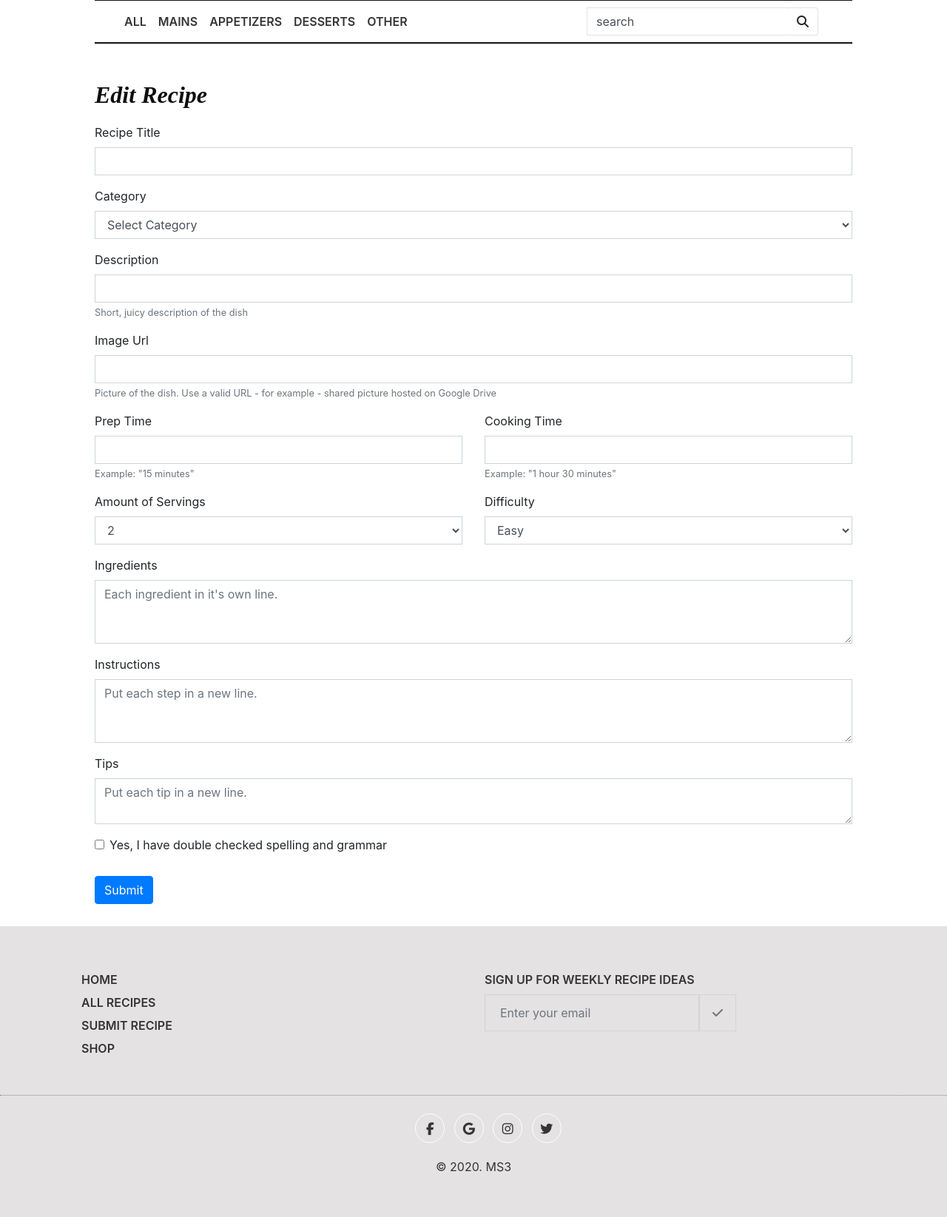
After one commit to sabinemm/recipe-site-ms3, a Flask app: template templates/edit_recipe.html in a window 1280 px wide. The commit adds this page. Shown: the part 337-1982 px from the top of the page at 74% size. Run offline with Flask 2, Linux system fonts and the light colour scheme; the template is opened without the code that fills it, so the values that code supplies are empty; some libraries are stand-ins or nearby versions; some web fonts are replaced.

Commit message:
added url and button for editing a recipe

```diff
--- a/app.py
+++ b/app.py
@@ -33,7 +33,7 @@ def login():
 @app.route('/recipe')
 def get_recipe():
     recipe_cursor = mongo.db.recipe.find(
-        {'title': 'werwe'})
+        {'title': 'Chickpea Curry'})
     return render_template("recipe.html", recipe=recipe_cursor)
 
 
@@ -60,6 +60,12 @@ def send_recipe():
     return redirect(url_for('submit_recipe'))
 
 
+@app.route('/edit_recipe/<recipe_id>')
+def edit_recipe(recipe_id):
+    the_recipe = mongo.db.recipe.find_one({"_id": ObjectId(recipe_id)})
+    return render_template('edit_recipe.html', the_recipe=the_recipe)
+
+
 if __name__ == '__main__':
     app.run(host=os.getenv("IP", "0.0.0.0"),
             port=int(os.getenv("PORT", "5000")), debug=True)
--- a/static/stylesheets/style.css
+++ b/static/stylesheets/style.css
@@ -35,6 +35,7 @@ body {
         padding-right: 10%;
     }
 }
+/* Overriding Bootstrap styles */
 
 a {
     text-decoration: none;
@@ -44,7 +45,7 @@ a {
   }
 
 a:hover {
-    color: rgb(14, 14, 14)!important;
+    color: rgb(14, 14, 14);
      text-decoration:none;
      cursor:pointer;
 }
@@ -53,6 +54,15 @@ a:hover {
     padding-right: 0!important;
     padding-left: 0!important;
 }
+
+.form-control:focus {
+    border-color: #83A153!important;
+    box-shadow: 0 0 0 0.2rem rgba(40, 167, 69, 0.25)!important;
+}
+
+.form-control {
+    border-radius: 0!important;
+    }
 
 /* FIRST NAV */
 
@@ -113,7 +123,7 @@ background-color: rgb(228, 226, 226);
 .footer_area {
 	padding:60px 0 20px;
 	position: relative;
-	color: #fff;
+	color: rgb(53, 53, 53);
 	background: rgb(228, 226, 226);
     word-wrap: break-word;
 }
--- a/templates/base.html
+++ b/templates/base.html
@@ -111,7 +111,6 @@
                         </div>
                     </div>
                 </div>
-
             </div>
         </div>
 
--- /dev/null
+++ b/templates/edit_recipe.html
@@ -0,0 +1,121 @@
+{% extends 'base.html' %} {% block content %}
+
+<div class="recipe-headline">
+    <h2>Edit Recipe</h2>
+</div>
+
+<form method="POST" action="{{ url_for('send_recipe') }}">
+    <div class="form-group">
+        <label for="title">Recipe Title</label>
+        <input type="text" class="form-control" id="title" name="title" aria-describedby="recipe title">
+    </div>
+
+    <div class="form-group">
+        <label for="category_name">Category</label>
+        <select name="category_name" id="category_name" class="form-control">
+            <option selected disabled>Select Category</option>
+            {% for category in categories %}
+            <option>{{category.category_name}}</option>
+            {% endfor %}
+        </select>
+    </div>
+
+    <div class="form-group">
+        <label for="description">Description</label>
+        <input type="text" class="form-control" id="description" name="description"
+            aria-describedby="recipe description">
+        <small class="form-text text-muted">Short, juicy description of the dish</small>
+    </div>
+
+    <div class="form-group">
+        <label for="image_url">Image Url</label>
+        <input type="text" class="form-control" name="image_url" id="image_url" aria-describedby="recipe description">
+        <small id="" class="form-text text-muted">Picture of the dish. Use a valid URL
+            - for example - shared picture
+            hosted on Google Drive</small>
+    </div>
+
+    <div class="row">
+        <div class="col-sm-12 col-md-6">
+            <div class="form-group">
+                <label for="prep">Prep Time</label>
+                <input type="text" class="form-control" id="prep" name="prep" aria-describedby="preparation time">
+                <small class="form-text text-muted">Example: "15 minutes"</small>
+            </div>
+        </div>
+
+        <div class="col-sm-12 col-md-6">
+            <div class="form-group">
+                <label for="cooks">Cooking Time</label>
+                <input type="" class="form-control" id="cooks" name="cooks" aria-describedby="cooking time">
+                <small class="form-text text-muted">Example: "1 hour 30 minutes"</small>
+            </div>
+        </div>
+    </div>
+
+    <div class="row">
+        <div class="col-sm-12 col-md-6">
+            <div class="form-group">
+                <label for="serves">Amount of Servings</label>
+                <select id="serves" name="serves" class="form-control">
+                    <option selected>2</option>
+                    <option>4</option>
+                    <option>6</option>
+                    <option>8</option>
+                    <option>10</option>
+                </select>
+            </div>
+        </div>
+
+        <div class="col-sm-12 col-md-6">
+            <div class="form-group">
+                <label for="difficulty">Difficulty</label>
+                <select id="difficulty" name="difficulty" class="form-control">
+                    <option selected>Easy</option>
+                    <option>Medium</option>
+                    <option>Hard</option>
+                </select>
+            </div>
+        </div>
+    </div>
+
+    <div class="form-group">
+        <div class="row">
+            <div class="col-md-12">
+                <label for="ingredients">Ingredients</label>
+                <textarea class="form-control" id="ingredients" name="ingredients" rows="3"
+                    placeholder="Each ingredient in it's own line."></textarea>
+            </div>
+        </div>
+    </div>
+
+    <div class="form-group">
+        <div class="row">
+            <div class="col-md-12">
+                <label for="instructions">Instructions</label>
+                <textarea class="form-control" id="instructions" name="instructions" rows="3"
+                    placeholder="Put each step in a new line."></textarea>
+            </div>
+        </div>
+    </div>
+
+    <div class="form-group">
+        <div class="row">
+            <div class="col-md-12">
+                <label for="tips">Tips</label>
+                <textarea class="form-control" id="tips" name="tips" rows="2"
+                    placeholder="Put each tip in a new line."></textarea>
+            </div>
+        </div>
+    </div>
+
+    <div class="form-check">
+        <input type="checkbox" class="form-check-input" id="exampleCheck1">
+        <label class="form-check-label" for="exampleCheck1">Yes, I have double checked spelling and grammar</label>
+    </div>
+    <button type="submit" class="btn btn-primary">Submit</button>
+
+</form>
+
+
+{% endblock %}
--- a/templates/login.html
+++ b/templates/login.html
@@ -1,8 +1,8 @@
 {% extends 'base.html' %} {% block content %}
 
-<div class="container login-bg mt-3 mb-3">
+<div class="container login-bg mt-5 mb-5">
     <div class="row">
-        <div class="col-sm-9 col-md-7 col-lg-5 mx-auto pb-5">
+        <div class="col-sm-9 col-md-7 col-lg-5 mx-auto pb-5 pt-3">
             <div class="card card-signin my-5">
                 <div class="card-body">
                     <h5 class="card-title text-center">Sign In</h5>
```
Also changed, not shown: templates/recipe.html (+5 -17 lines).
